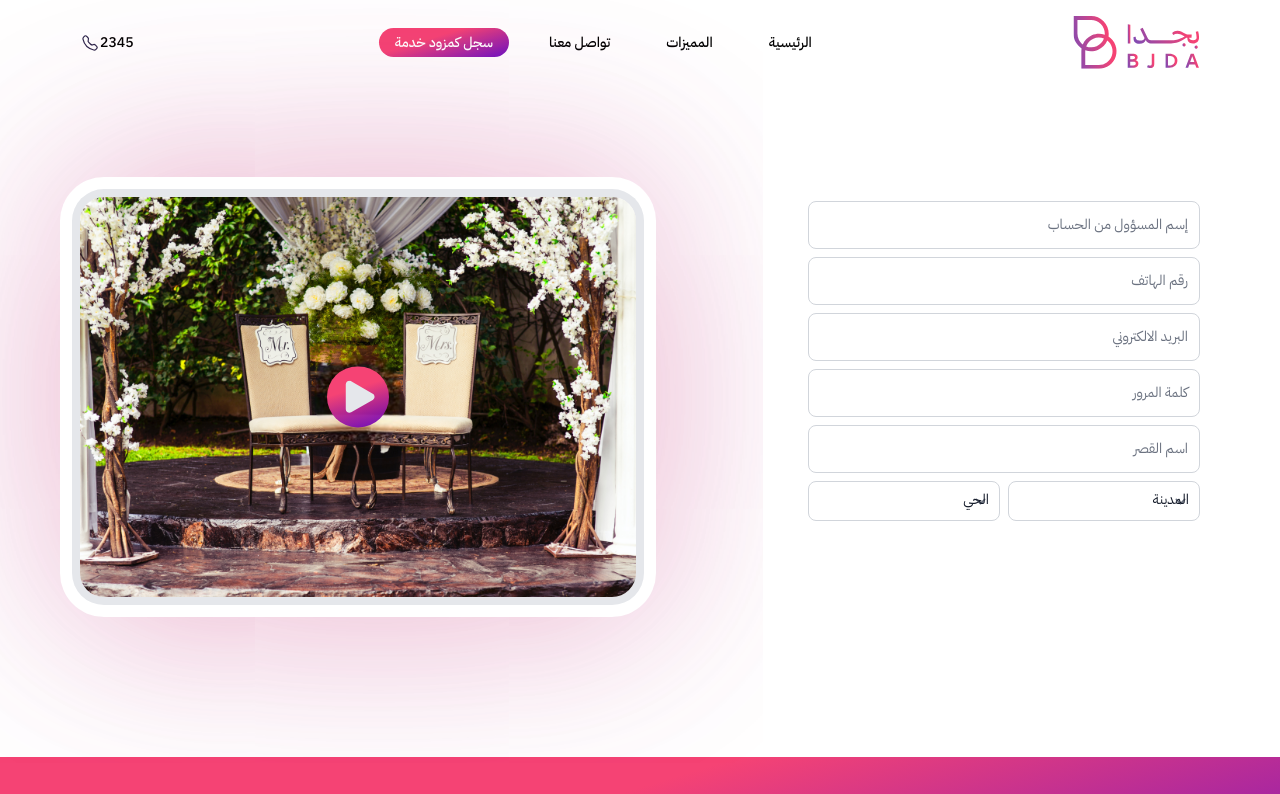
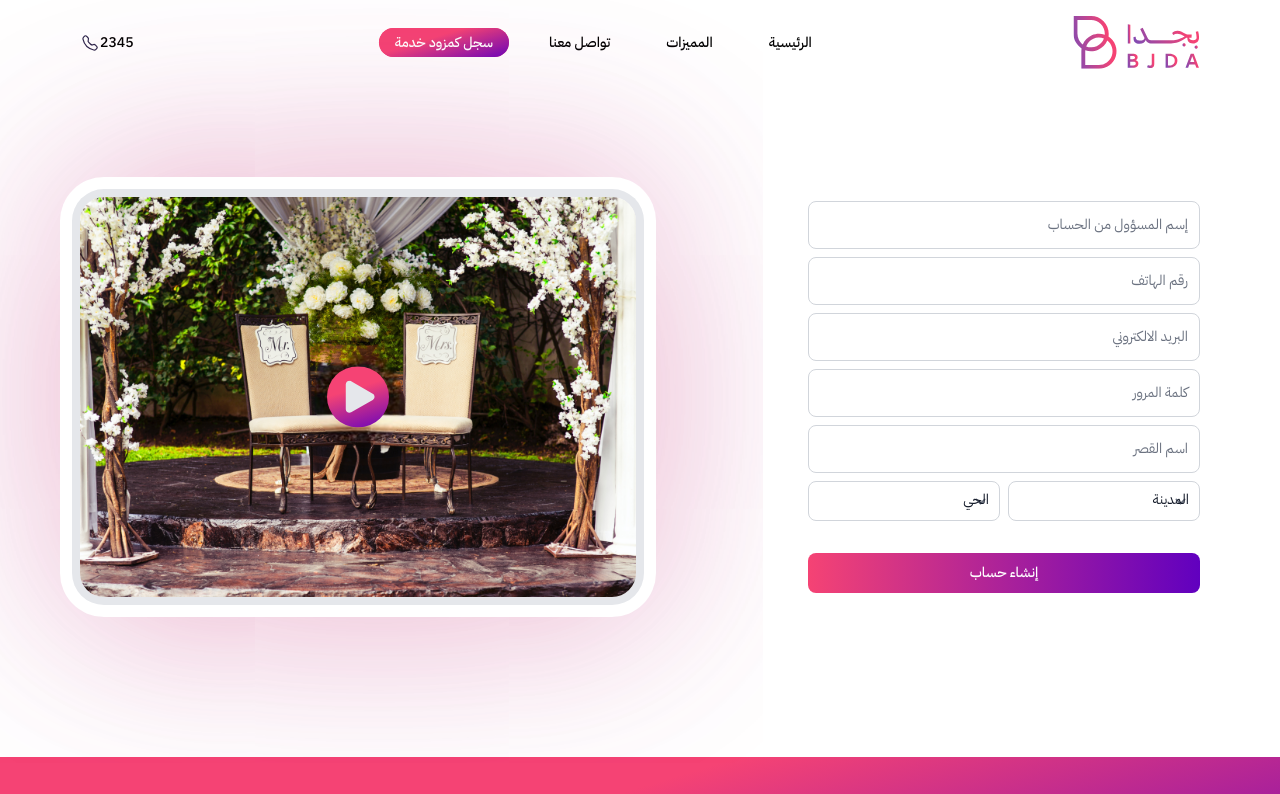
Before and after one commit to HamadBakeel/BGDA, a website: page signup.html in a window 1280 px wide. Shown: the top 794 px of the page. Drawn offline with nearby package versions, Linux system fonts and the light colour scheme.

Commit message:
fix: hidden submit button

```diff
--- a/signup.html
+++ b/signup.html
@@ -201,7 +201,7 @@
 
             <button
               type="submit"
-              class="text-white bg-gradient-custom focus:ring-4 focus:outline-none focus:ring-blue-300 font-medium rounded-lg text-sm w-full sm:w-auto px-5 py-2.5 text-center "
+              class="text-white bg-image-gradient-custom focus:ring-4 focus:outline-none focus:ring-blue-300 font-medium rounded-lg text-sm w-full sm:w-auto px-5 py-2.5 text-center "
             >
               إنشاء حساب
             </button>
--- a/style.css
+++ b/style.css
@@ -12,11 +12,14 @@ body{
   font-family: 'IBM Plex Sans Arabic', sans-serif !important;
 }
 
+.bg-image-gradient-custom {
+  @apply bg-gradient-to-l;
+  background-image: var(--background-gradient) !important;
+}
 .bg-gradient-custom {
   @apply bg-gradient-to-l;
-  /* background-image: var(--background-gradient) !important; */
   background: rgb(245,67,116);
-  background: linear-gradient(163deg, rgba(245,67,116,1) 38%, rgba(97,0,191,0.9360556722689075) 100%);
+  background-image: linear-gradient(163deg, rgba(245,67,116,1) 38%, rgba(97,0,191,0.9360556722689075) 100%);
 }
 
 .section-title::after{
```
Also changed, not shown: dist/output.css.
